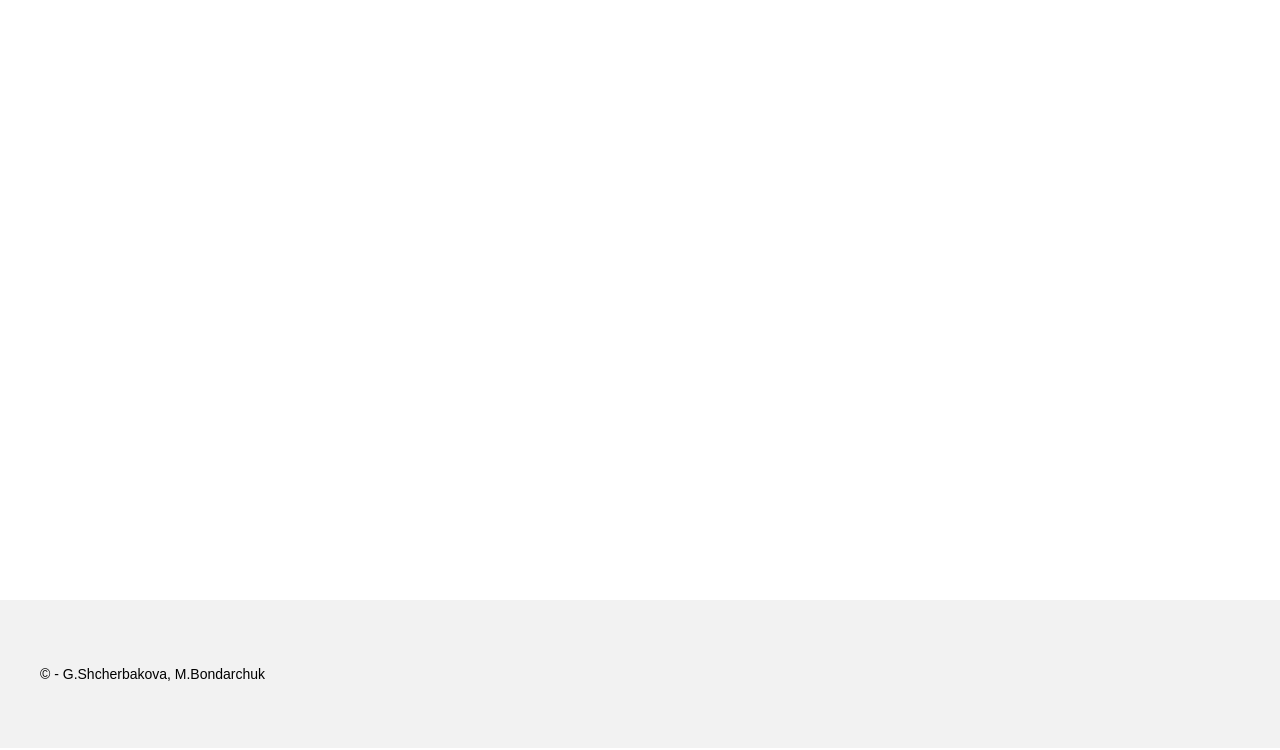
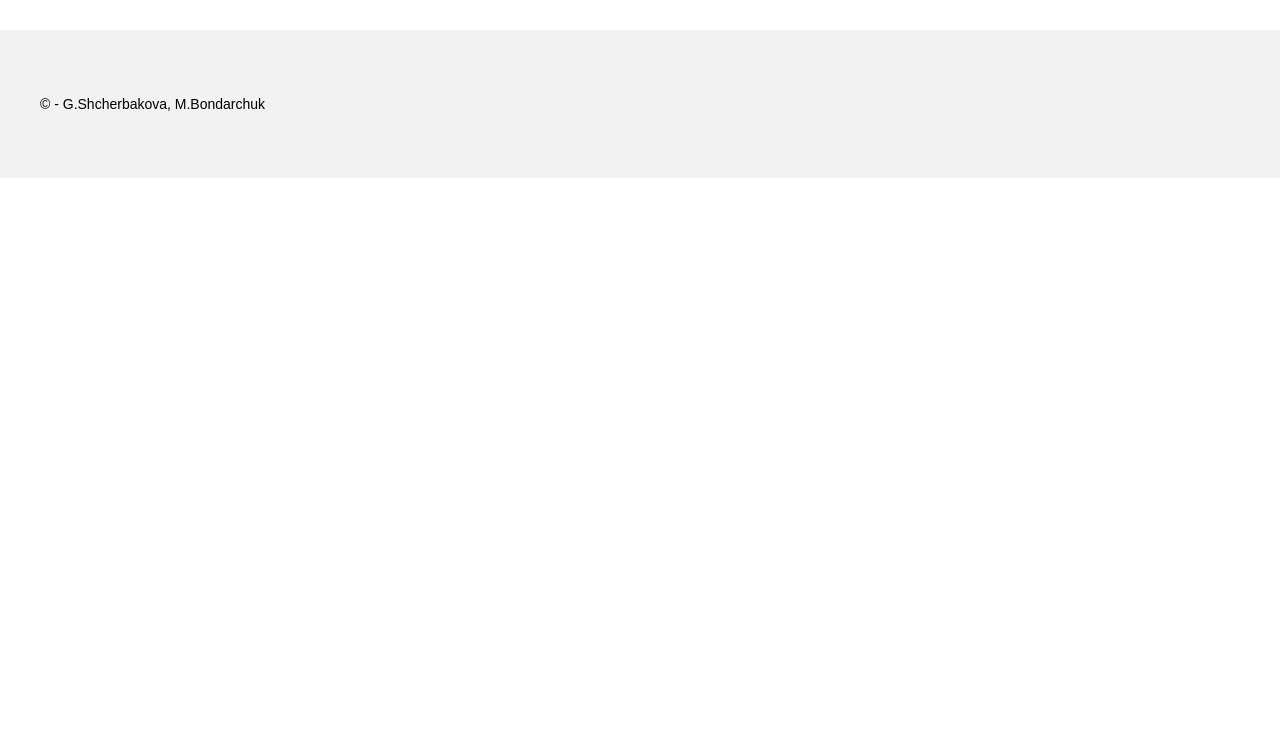
Before and after one commit to MaksymBondarchuk/Django-Jewellery-Online-Shop, a Django app: template templates/layout.html in a window 1280 px wide. Shown: the part 50-800 px from the top of the page. Run offline with Django 3.2, Linux system fonts and the light colour scheme; the template is opened without the code that fills it: values that come from a table or form of the project are taken from there, others are empty; data comes from the database, SQL or seed files in the repository; parts of the project's set-up code (start-up, migrations or seed data) failed here and were passed over.

Commit message:
Revert "With min body height"
This reverts commit 23aac1f69ef98beac79583feb6ef69cba187f5c6.

# Conflicts:
#	db.sqlite3

```diff
--- a/static/site.css
+++ b/static/site.css
@@ -45,7 +45,6 @@ a {
 }
 
 .body-content {
-    min-height: 520px;
     height: 100%;
     margin-top: 50px;
     margin-bottom: 10px;
```
